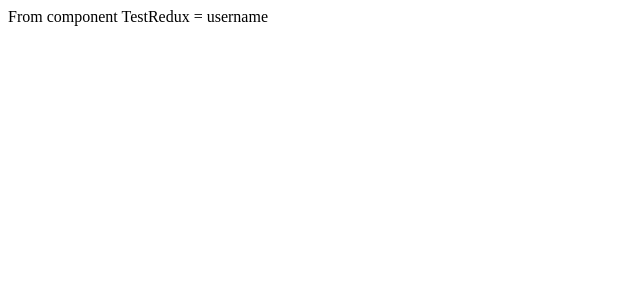
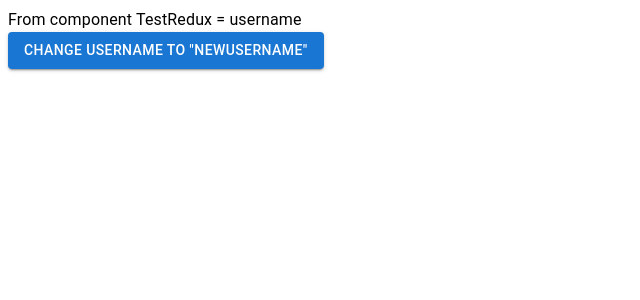
Before and after one commit to justUmen/orkester_news, a Next.js app: page / in a window 1280 px wide. Shown: the top 300 px of the page, without its empty margins (0-640 px from the left). Built offline with nearby package versions, Linux system fonts and the light colour scheme.

Commit message:
Add MaterialUI + Test button

```diff
--- a/app/components/TestRedux.tsx
+++ b/app/components/TestRedux.tsx
@@ -1,11 +1,22 @@
 "use client"
-import { useGetUsernameValue } from "@/redux/hooks"
+import { useGetUsernameValue, useSetUsernameValue } from "@/redux/hooks"
+import { Button, Typography } from "@mui/material";
+
 
 const TestRedux = () => {
+    const setUsernameValue = useSetUsernameValue();
+
+    const handleChangeUsername = () => {
+        setUsernameValue("newUsername");
+    };
+
     return (
         <div>
-            From component TestRedux = {useGetUsernameValue()}
+            <Typography>
+                From component TestRedux = {useGetUsernameValue()}
+            </Typography>
+            <Button variant="contained" onClick={handleChangeUsername}>Change username to "newUsername"</Button>
         </div>
-    )
+    );
 };
 export default TestRedux;
--- a/package.json
+++ b/package.json
@@ -6,6 +6,11 @@
     "start": "next start"
   },
   "dependencies": {
+    "@emotion/react": "^11.11.3",
+    "@emotion/styled": "^11.11.0",
+    "@fontsource/roboto": "^5.0.8",
+    "@mui/icons-material": "^5.15.6",
+    "@mui/material": "^5.15.6",
     "@reduxjs/toolkit": "1.9.5",
     "next": "latest",
     "react": "18.2.0",
```
Also changed, not shown: 1 other file (tests, documents, lock files or other folders).
